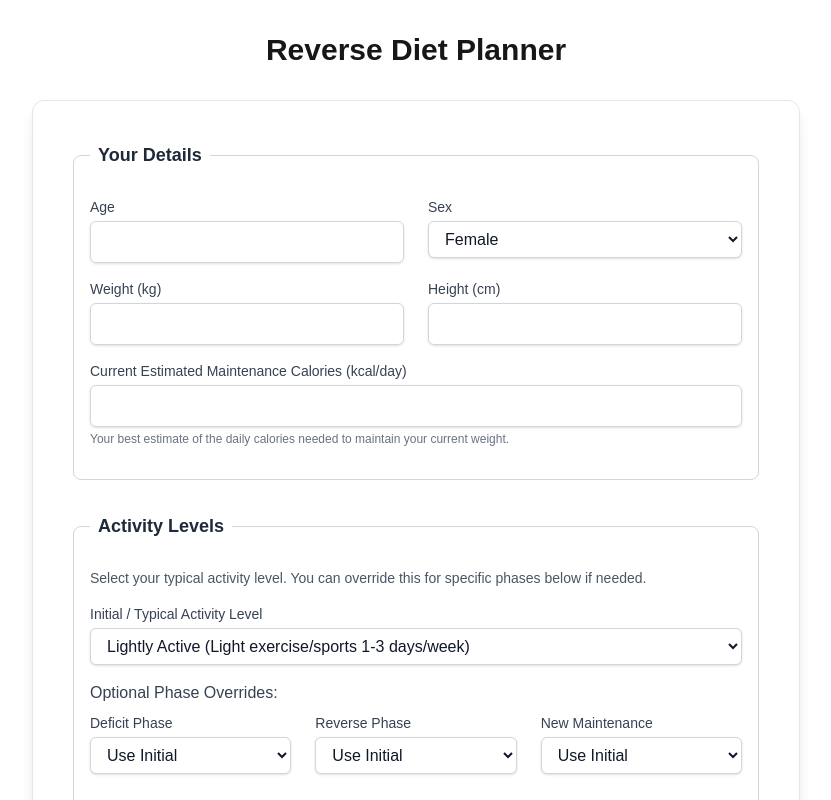
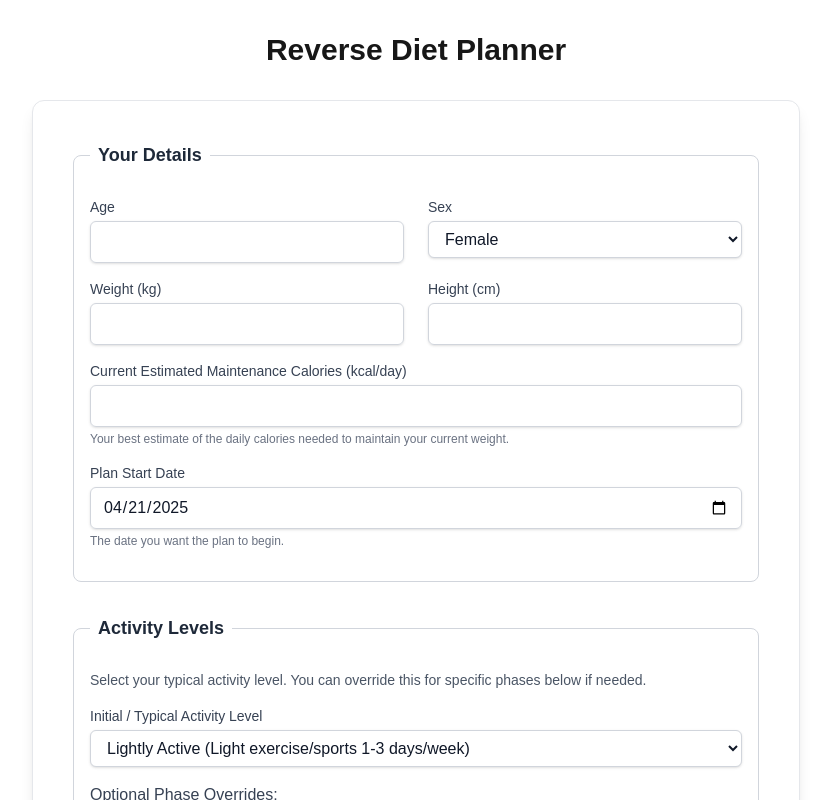
Before and after one commit to nigma46/reverse-diet-visualiser, a Next.js app: page / in a window 1280 px wide. Shown: the top 800 px of the page, without its empty margins (224-1055 px from the left). Built offline with nearby package versions, Linux system fonts and the light colour scheme.

Commit message:
Initial bug fix 4

```diff
--- a/src/app/api/create-plan/route.ts
+++ b/src/app/api/create-plan/route.ts
@@ -29,10 +29,11 @@ export async function POST(request: Request) {
       !inputData.sex ||
       !inputData.currentMaintenanceCalories || inputData.currentMaintenanceCalories <= 0 ||
       !inputData.initialActivityLevel ||
-      !inputData.targetWeightLossKg || inputData.targetWeightLossKg < 0 || // Allow 0 target loss
+      !inputData.targetWeightLossKg || inputData.targetWeightLossKg < 0 ||
       !inputData.dailyDeficitKcal || inputData.dailyDeficitKcal <= 0 ||
       !inputData.targetFinalMaintenanceCalories || inputData.targetFinalMaintenanceCalories <= 0 ||
-      !inputData.weeklyReverseIncreaseKcal || inputData.weeklyReverseIncreaseKcal <= 0
+      !inputData.weeklyReverseIncreaseKcal || inputData.weeklyReverseIncreaseKcal <= 0 ||
+      !inputData.startDate || typeof inputData.startDate !== 'string' || !/^\d{4}-\d{2}-\d{2}$/.test(inputData.startDate)
     ) {
       console.warn("Input validation failed:", JSON.stringify(inputData, null, 2));
       return NextResponse.json({ error: 'Invalid input data' }, { status: 400 });
--- a/src/app/page.tsx
+++ b/src/app/page.tsx
@@ -69,10 +69,16 @@ export default function HomePage() {
   const router = useRouter();
   const [isLoading, setIsLoading] = useState(false);
   const [error, setError] = useState<string | null>(null);
-  // Initialize with default values for required fields to aid validation
+
+  // Get tomorrow's date in YYYY-MM-DD format for the default start date
+  const tomorrow = new Date();
+  tomorrow.setDate(tomorrow.getDate() + 1);
+  const defaultStartDate = tomorrow.toISOString().split('T')[0];
+
   const [formData, setFormData] = useState<Partial<PlanInput>>({
       sex: 'female', // Default example
-      initialActivityLevel: 'lightlyActive' // Default example
+      initialActivityLevel: 'lightlyActive', // Default example
+      startDate: defaultStartDate // Default start date to tomorrow
   });
 
   const handleSubmit = async (event: React.FormEvent<HTMLFormElement>) => {
@@ -84,7 +90,8 @@ export default function HomePage() {
     const requiredFields: (keyof PlanInput)[] = [
         'age', 'weightKg', 'heightCm', 'sex', 'currentMaintenanceCalories',
         'initialActivityLevel', 'targetWeightLossKg', 'dailyDeficitKcal',
-        'targetFinalMaintenanceCalories', 'weeklyReverseIncreaseKcal'
+        'targetFinalMaintenanceCalories', 'weeklyReverseIncreaseKcal',
+        'startDate' // Added startDate to required fields
     ];
 
     // Check for missing fields (not present, null, or undefined) or invalid numbers (NaN)
@@ -92,8 +99,12 @@ export default function HomePage() {
         !(field in formData) || // Field is not present
         formData[field] === null || // Field is explicitly null
         formData[field] === undefined || // Field is undefined (e.g., cleared number input)
+        formData[field] === '' || // Added check for empty string (relevant for date input)
         (typeof formData[field] === 'number' && isNaN(Number(formData[field]))) // Field is NaN
     );
+
+    // Add validation for start date format if needed (basic check covered by required)
+    // Example: if (formData.startDate && !/^\d{4}-\d{2}-\d{2}$/.test(formData.startDate)) { ... }
 
     if (missingFields.length > 0) {
       setError(`Please fill out all required fields: ${missingFields.join(', ')}`);
@@ -143,8 +154,9 @@ export default function HomePage() {
     const { name, value, type } = e.target;
 
     let processedValue: string | number | undefined = value;
+    // Keep date type as string, process numbers
     if (type === 'number') {
-      processedValue = value === '' ? undefined : Number(value); // Store empty number fields as undefined
+      processedValue = value === '' ? undefined : Number(value);
     }
 
     setFormData(prev => ({
@@ -179,6 +191,15 @@ export default function HomePage() {
                 onChange={handleChange}
                 value={formData.currentMaintenanceCalories}
                 description="Your best estimate of the daily calories needed to maintain your current weight."
+            />
+            <InputField
+                label="Plan Start Date"
+                id="startDate"
+                type="date" // Use date input type
+                required
+                onChange={handleChange}
+                value={formData.startDate}
+                description="The date you want the plan to begin."
             />
         </fieldset>
 
--- a/src/lib/calculations.ts
+++ b/src/lib/calculations.ts
@@ -43,8 +43,19 @@ function addDaysAndFormat(date: Date, days: number): string {
 // Main function to generate the full reverse diet plan
 export function generatePlan(input: PlanInput): FullPlan {
   const plan: FullPlan = [];
-  // eslint-disable-next-line prefer-const
-  let currentDate = new Date(); // Start from today - needs to be mutated
+
+  // Initialize currentDate from the input startDate
+  // Ensure time component is zeroed out (start of the day)
+  const startDateInput = new Date(input.startDate + 'T00:00:00Z');
+  // Validate the parsed date before using it
+  if (isNaN(startDateInput.getTime())) {
+      console.error("Invalid start date provided:", input.startDate);
+      // Handle invalid date - perhaps throw an error or default?
+      // Throwing an error is safer to indicate bad input.
+      throw new Error("Invalid start date format. Please use YYYY-MM-DD.");
+  }
+  let currentDate = startDateInput;
+
   let currentWeekNumber = 1;
   let cumulativeWeightChangeKg = 0;
   let currentWeightKg = input.weightKg;
--- a/src/types/index.ts
+++ b/src/types/index.ts
@@ -14,6 +14,7 @@ export interface PlanInput {
   heightCm: number;
   sex: Sex;
   currentMaintenanceCalories: number;
+  startDate: string; // Added: YYYY-MM-DD format
 
   // Activity Levels (Optional overrides)
   initialActivityLevel: ActivityLevel;
```
